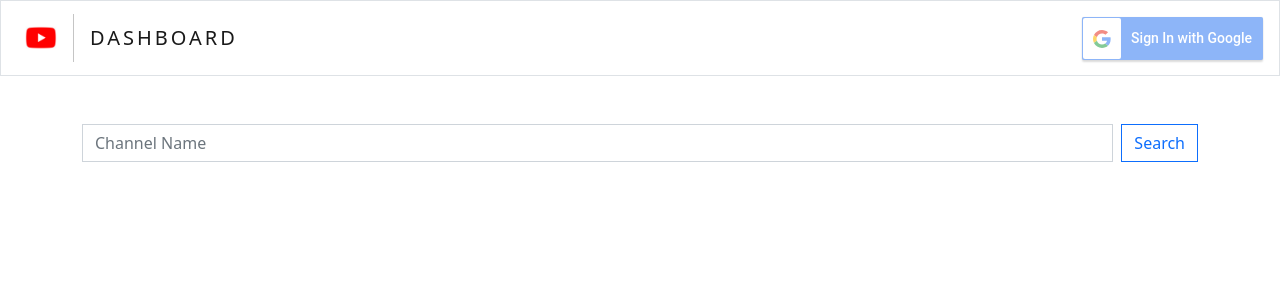
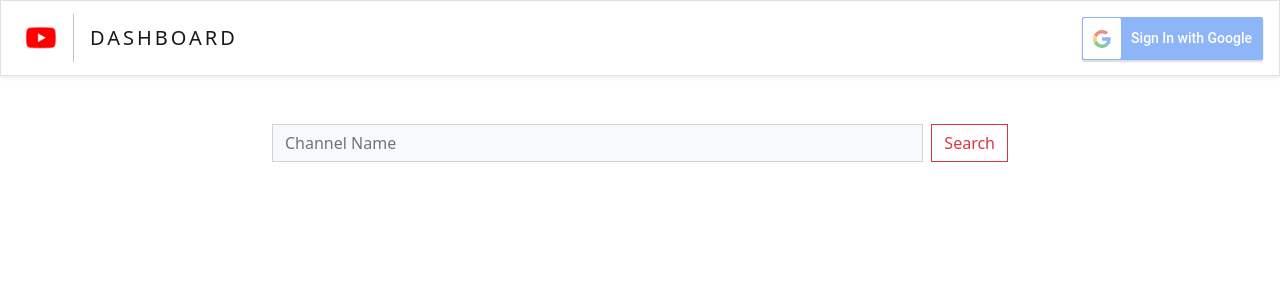
Before and after one commit to ranemihir/youtube-dash, a React (Create React App) app: page / in a window 1280 px wide. Shown: the top 300 px of the page. Built offline with nearby package versions, Linux system fonts and the light colour scheme.

Commit message:
minor style changes

```diff
--- a/src/components/ChannelCard.tsx
+++ b/src/components/ChannelCard.tsx
@@ -1,12 +1,15 @@
+import { Link } from 'react-router-dom';
 import { Channel } from './../types';
 
 export const ChannelCard = (props: { channel: Channel; }) => {
     return (
-        <div className='card my-3 rounded-0'>
+        <div className='card bg-light my-3 rounded-0 shadow-sm'>
             <div className='d-flex flex-row justify-content-between align-items-center'>
                 <img className='img-thumbnail rounded-circle m-3 shadow-sm' src={props.channel.thumbnailUrl} alt={props.channel.name + ' thumbnail'} />
                 <div className='card-body pe-4'>
-                    <h5 className='card-title'>{props.channel.name}</h5>
+                    <Link className='text-black text-decoration-none' to={'/' + props.channel.id}>
+                        <h5 className='card-title'>{props.channel.name}</h5>
+                    </Link>
                     <p className='card-text'>{props.channel.description}</p>
                     <p className='card-text'>
                         <small className='text-muted'>{new Date(props.channel.publishedAt).toLocaleDateString(undefined, {
--- a/src/components/Home.tsx
+++ b/src/components/Home.tsx
@@ -25,14 +25,14 @@ export const Home = (props: { authToken: string | null; }) => {
     };
 
     return (
-        <div className="row mt-5">
-            <div className="col-12">
+        <div className="row mt-5 justify-content-center">
+            <div className="col-md-8 ">
                 <form className="d-flex" onSubmit={handleSubmit}>
-                    <input onChange={handleChange} value={query} className="form-control me-2 rounded-0" type="search" placeholder="Channel Name" aria-label="Search" />
-                    <button className="btn btn-outline-primary rounded-0" type="submit">Search</button>
+                    <input onChange={handleChange} value={query} className="form-control me-2 rounded-0 bg-light" type="search" placeholder="Channel Name" aria-label="Search" />
+                    <button className="btn btn-outline-danger rounded-0" type="submit">Search</button>
                 </form>
             </div>
-            <div className="col-12">
+            <div className="col-md-8">
                 <div className="my-5">
                     {
                         channels.map((channel: Channel) => (
--- a/src/components/NavBar.tsx
+++ b/src/components/NavBar.tsx
@@ -5,7 +5,7 @@ import { GoogleSignOut } from "./GoogleSignOut";
 
 export const NavBar = (props: { currentUserState: CurrentUserState, currentUserActions: any; }) => {
     return (
-        <nav className="navbar navbar-light bg-white border">
+        <nav className="navbar navbar-light bg-white border shadow-sm">
             <div className="container-fluid px-3">
                 <Link className="navbar-brand d-flex flex-rw align-items-center" to='/'>
                     <img src="/youtube-logo.png" alt="YouTube Logo" width='48' />
```
